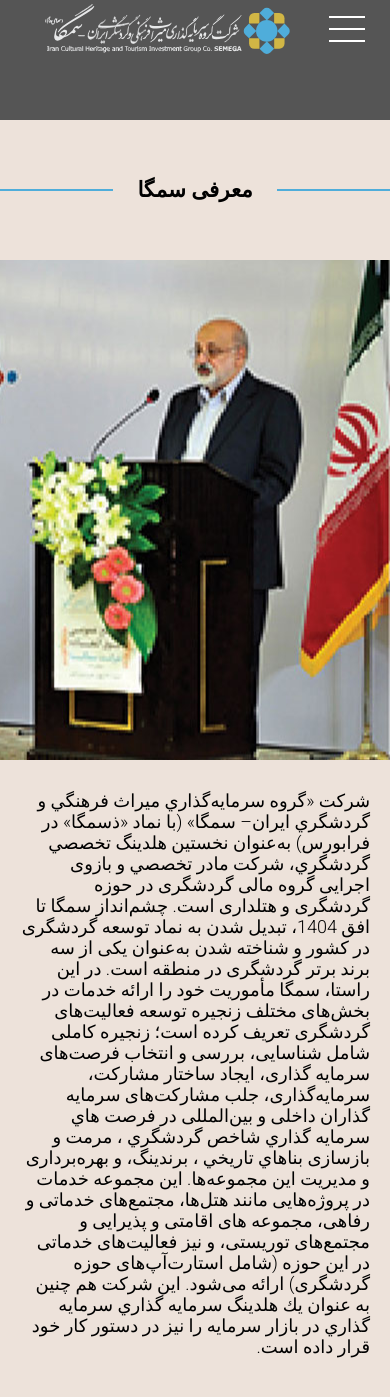
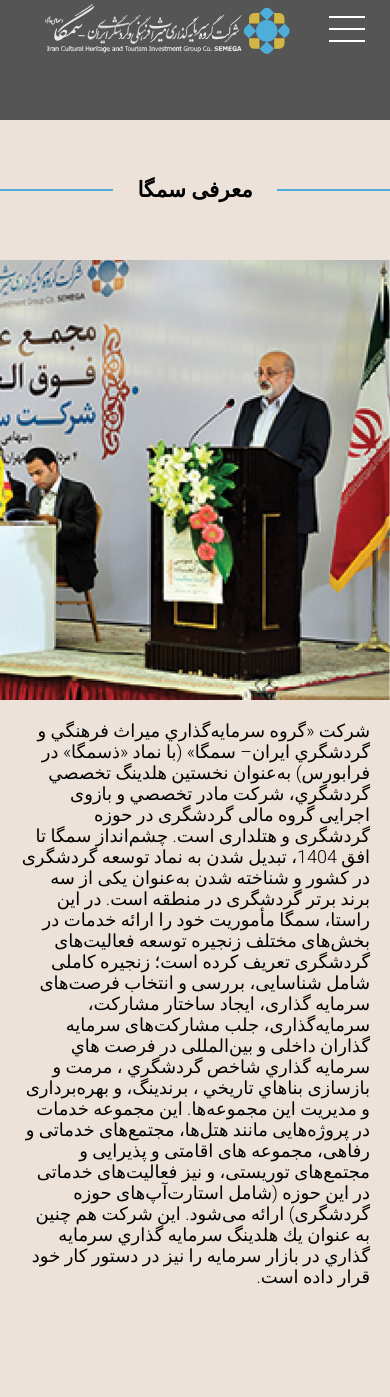
Before and after one commit to s1z3n/Shirzad-project-1, a Jekyll site: the page built from about-semega.html, in a window 390 px wide and 1400 px high, scrolled down 442 px. Shown: the top 1397 px of the window. Built offline with Jekyll 4.4.1, drawn with Linux system fonts in a browser that asks for light colours; after the commit the page ends 1814 px from its top, so only the background shows below that.

Commit message:
introduction to semega fixes

```diff
--- a/assets/css/3-layout/_grid.sass
+++ b/assets/css/3-layout/_grid.sass
@@ -1,71 +1,62 @@
 .wrapper
   margin: 40px 0px
   display: grid
-  grid-template-columns: repeat(24, 1fr)
+  grid-template-columns: 1fr 1fr
   align-items: center
 
 .frame
-  height: 500px
+  height: 540px
   border: 4px solid $accent-color-yellow
-  grid-column: 2/14
   grid-row: 1
+  margin-left: -40px
+  margin-right: 80px
   p
     padding: 60px 60px 60px 100px
-    max-width: 800px
     font-size: 18px
+    justify-content: center
+    align-self: center
 
 
 
 .img-semega
   background: url(../images/semega.jpg) center right
-  height: 440px
+  height: 480px
   width: stretch
   background-size: cover
   display: flex
   justify-content: center
   align-items: center
-  grid-column: 13/25
   grid-row: 1
   z-index: -1
 
-@media (max-width: 1250px)
+@media (max-width: 1275px)
   .frame
     height: auto
-    grid-column: 2/15
+    margin-right: 40px
+    p
+      padding: 40px 40px 40px 80px
 
   .img-semega
-    grid-column: 14/25
-    height: 500px
+    height: 440px
 
-@media (max-width: 1024px)
+@media (max-width: 1020px)
   .wrapper
+    grid-template-columns: 1fr
 
   .frame
-    height: auto
+    margin: 40px
+    margin-top: -40px
     grid-row: 2
-    grid-column: 2/24
-    margin-top: -50px
     p
-      padding: 20px
+      padding: 40px
       padding-top: 80px
-
-  .img-semega
-    background: url(../images/semega.jpg) center right
-    background-repeat: no-repeat
-    justify-content: center
-    align-self: start
-    height: 500px
-    grid-row: 1
-    grid-column: 1/25
-    // border: 2px solid #fff
 
 @media (max-width: 400px)
   .frame
     height: auto
     grid-row: 2
-    grid-column: 1/25
-    margin-top: -50px
+    margin-top: 0px
     border: 0px
+    margin: 0px
     p
       padding: 20px
-      padding-top: 80px
```
